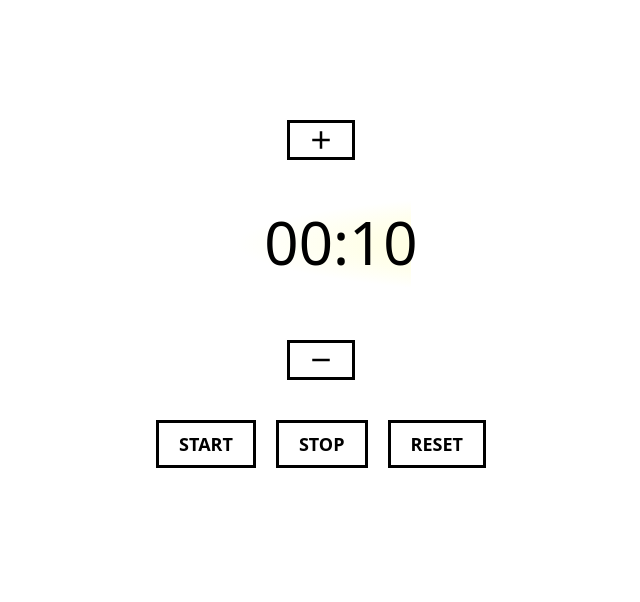
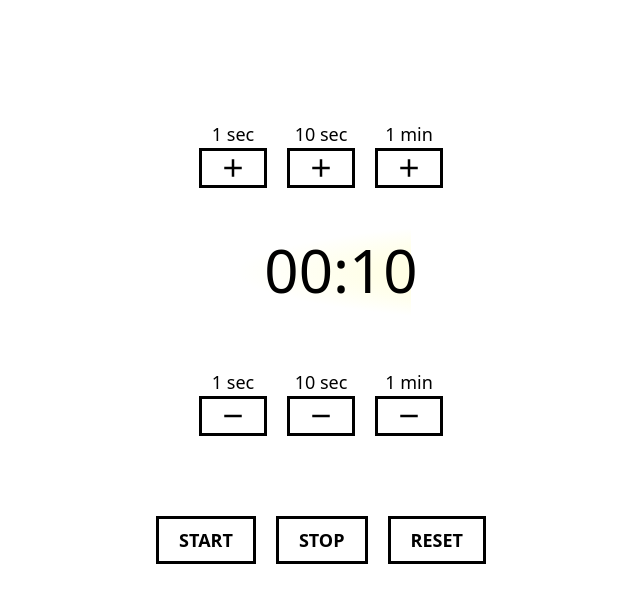
Before and after one commit to milkyaz/milkyaz-pomodoro-, a Vue app: page / in a window 1280 px wide. Shown: the top 602 px of the page, without its empty margins (319-959 px from the left). Built offline with nearby package versions, Linux system fonts and the light colour scheme; some icons are missing.

Commit message:
isssue-8: add other buttons

```diff
--- a/src/components/TimerDisplay.vue
+++ b/src/components/TimerDisplay.vue
@@ -8,14 +8,41 @@ const mainStore = useMainStore()
 
 <template>
   <div class="flex-col justify-center items-center mt-30">
-    <Button class="mb-10" @click="mainStore.increment" icon="material-symbols:add" />
+    <div class="flex flex-row justify-center items-center gap-5">
+      <div>
+        <p class="text-center text-lg">1 sec</p>
+        <Button class="mb-10" @click="mainStore.increment" icon="material-symbols:add" />
+      </div>
+      <div>
+        <p class="text-center text-lg">10 sec</p>
+        <Button class="mb-10" @click="mainStore.addTenNum" icon="material-symbols:add" />
+      </div>
+      <div>
+        <p class="text-center text-lg">1 min</p>
+        <Button class="mb-10" @click="mainStore.addMinute" icon="material-symbols:add" />
+      </div>
+    </div>
     <div class="flex justify-center mb-10 text-6xl">
       <Icon class="rotate-225 absolute left-[550px]" icon="noto:flashlight" width="90" />
       <div class="cone-only flex justify-center pl-10 pt-3 text-center relative">
         {{ mainStore.display }}
       </div>
     </div>
-    <Button class="mb-10" @click="mainStore.decrement" icon="material-symbols:remove" />
+    <div class="flex justify-center mb-10 gap-5">
+      <div>
+        <p class="text-center text-lg">1 sec</p>
+        <Button class="mb-10" @click="mainStore.decrement" icon="material-symbols:remove" />
+      </div>
+      <div>
+        <p class="text-center text-lg">10 sec</p>
+        <Button class="mb-10" @click="mainStore.removeTenNum" icon="material-symbols:remove" />
+      </div>
+      <div>
+        <p class="text-center text-lg">1 min</p>
+        <Button class="mb-10" @click="mainStore.removeMinute" icon="material-symbols:remove" />
+      </div>
+    </div>
+
     <div class="flex gap-5 justify-center items-center w-full">
       <Button @click="mainStore.startTimer" val="START" />
       <Button @click="mainStore.stopTimer" val="STOP" />
```
